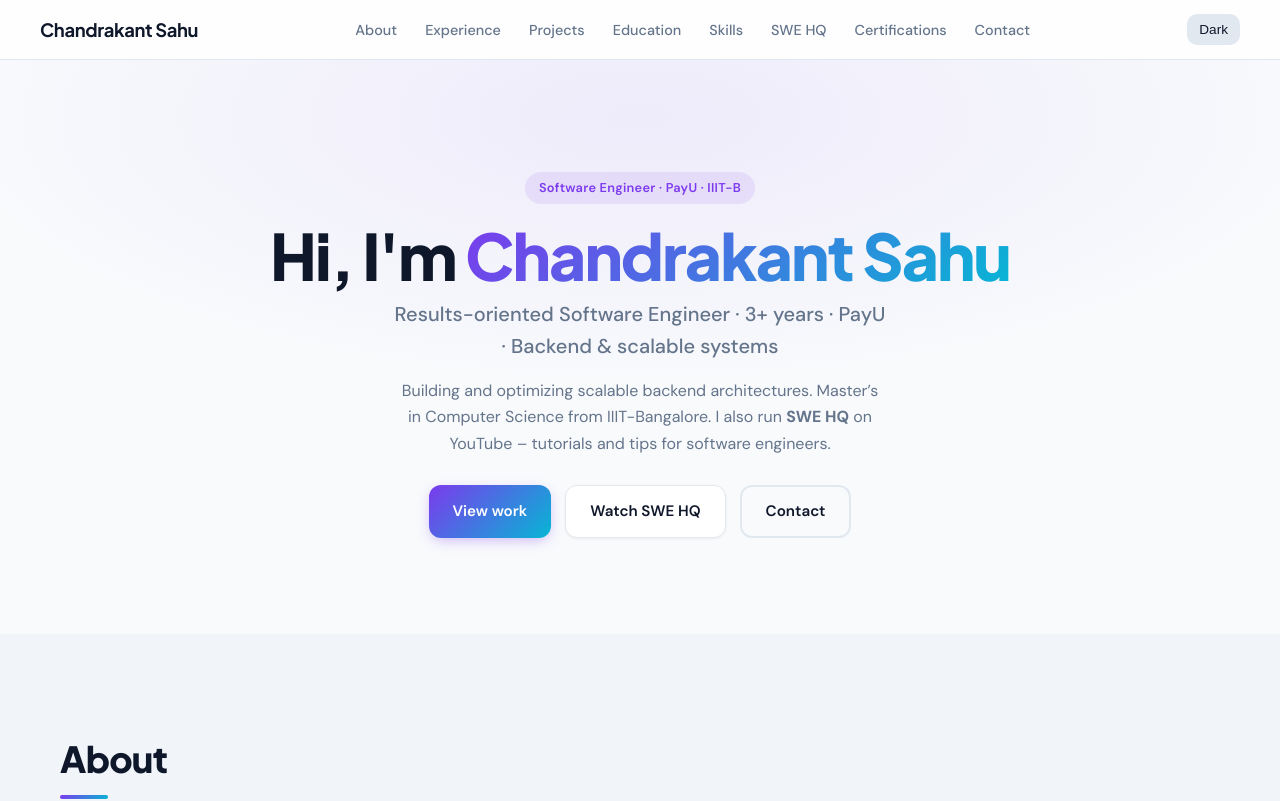
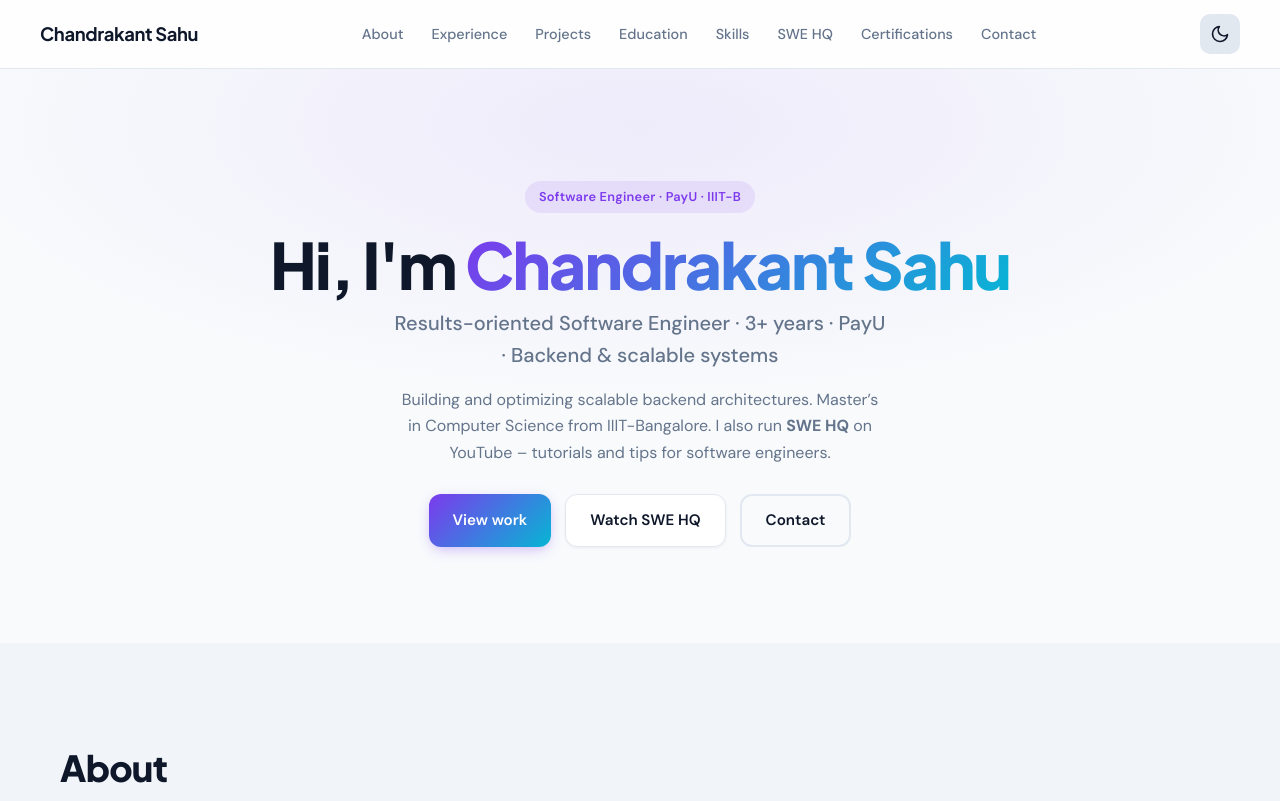
Before and after one commit to architect-ck/SWE-HQ, a React (Vite) app: page / in a window 1280 px wide. Shown: the top 801 px of the page. Built offline with nearby package versions, Linux system fonts and the light colour scheme.

Commit message:
Dark mode button update

```diff
--- a/src/components/Navbar.jsx
+++ b/src/components/Navbar.jsx
@@ -13,8 +13,29 @@
           <li><a href="#certifications">Certifications</a></li>
           <li><a href="#contact">Contact</a></li>
         </ul>
-        <button type="button" className="theme-toggle" onClick={onToggleTheme} aria-label="Toggle theme">
-          {theme === 'light' ? 'Dark' : 'Light'}
+        <button
+          type="button"
+          className="theme-toggle"
+          onClick={onToggleTheme}
+          aria-label={theme === 'light' ? 'Switch to dark mode' : 'Switch to light mode'}
+        >
+          {theme === 'light' ? (
+            <svg className="theme-icon" viewBox="0 0 24 24" fill="none" stroke="currentColor" strokeWidth="2" strokeLinecap="round" strokeLinejoin="round" aria-hidden>
+              <path d="M21 12.79A9 9 0 1 1 11.21 3 7 7 0 0 0 21 12.79z" />
+            </svg>
+          ) : (
+            <svg className="theme-icon" viewBox="0 0 24 24" fill="none" stroke="currentColor" strokeWidth="2" strokeLinecap="round" strokeLinejoin="round" aria-hidden>
+              <circle cx="12" cy="12" r="5" />
+              <line x1="12" y1="1" x2="12" y2="3" />
+              <line x1="12" y1="21" x2="12" y2="23" />
+              <line x1="4.22" y1="4.22" x2="5.64" y2="5.64" />
+              <line x1="18.36" y1="18.36" x2="19.78" y2="19.78" />
+              <line x1="1" y1="12" x2="3" y2="12" />
+              <line x1="21" y1="12" x2="23" y2="12" />
+              <line x1="4.22" y1="19.78" x2="5.64" y2="18.36" />
+              <line x1="18.36" y1="5.64" x2="19.78" y2="4.22" />
+            </svg>
+          )}
         </button>
       </div>
     </nav>
--- a/src/index.css
+++ b/src/index.css
@@ -18,7 +18,8 @@
   --container: min(1200px, 100% - 2rem);
   --radius: 12px;
   --radius-lg: 20px;
-  --transition: 0.25s cubic-bezier(0.4, 0, 0.2, 1);
+  --ease: cubic-bezier(0.4, 0, 0.2, 1);
+  --transition: 0.25s var(--ease);
 }
 
 [data-theme="dark"] {
@@ -107,7 +108,7 @@
 .reveal {
   opacity: 0;
   transform: translateY(20px);
-  animation: reveal 0.6s var(--transition) forwards;
+  animation: reveal 0.6s var(--ease) forwards;
 }
 
 @keyframes reveal {
@@ -178,13 +179,16 @@
 }
 
 .theme-toggle {
+  display: flex;
+  align-items: center;
+  justify-content: center;
+  width: 40px;
+  height: 40px;
   background: var(--border);
   border: none;
   border-radius: 10px;
-  padding: 0.5rem 0.75rem;
+  padding: 0;
   cursor: pointer;
-  font-size: 0.85rem;
-  font-weight: 500;
   color: var(--text);
   transition: background var(--transition), color var(--transition), transform 0.2s;
 }
@@ -192,7 +196,12 @@
 .theme-toggle:hover {
   background: var(--accent);
   color: white;
-  transform: scale(1.02);
+  transform: scale(1.05);
+}
+
+.theme-icon {
+  width: 20px;
+  height: 20px;
 }
 
 @media (max-width: 768px) {
```
